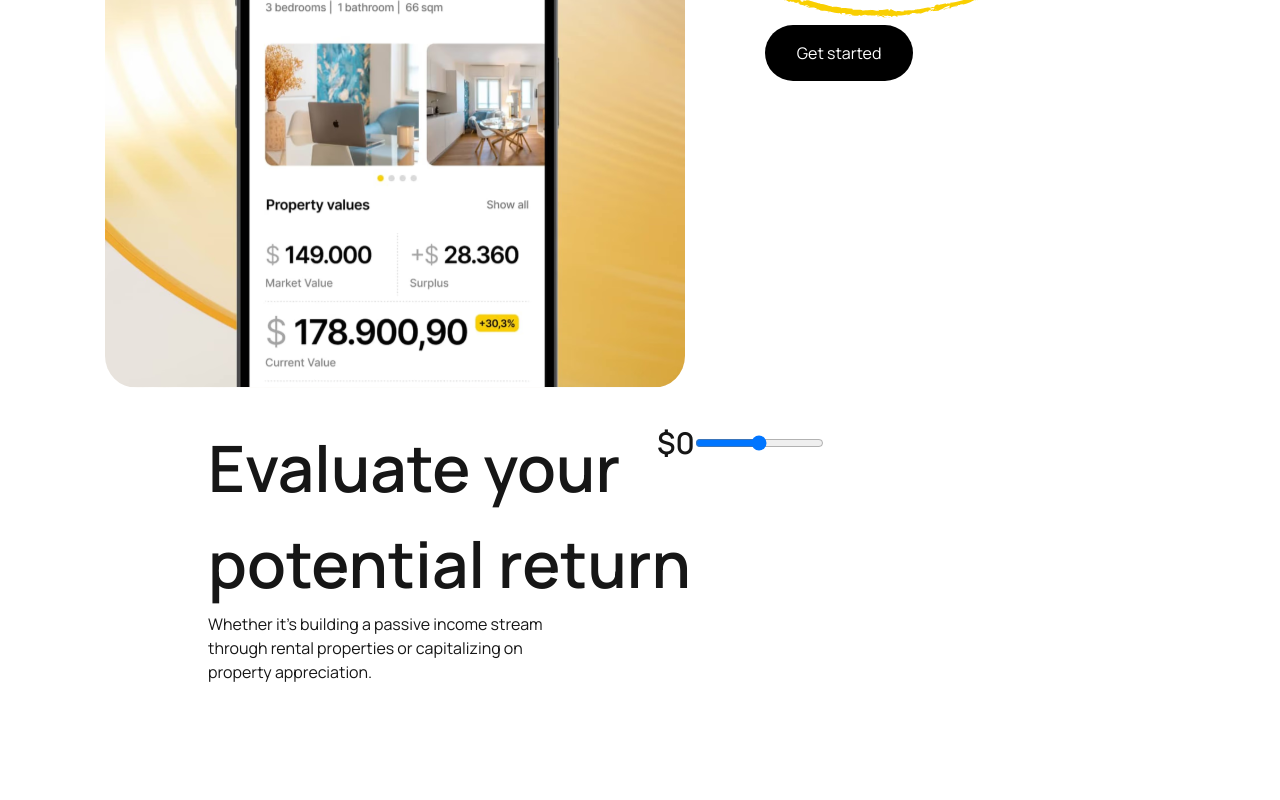
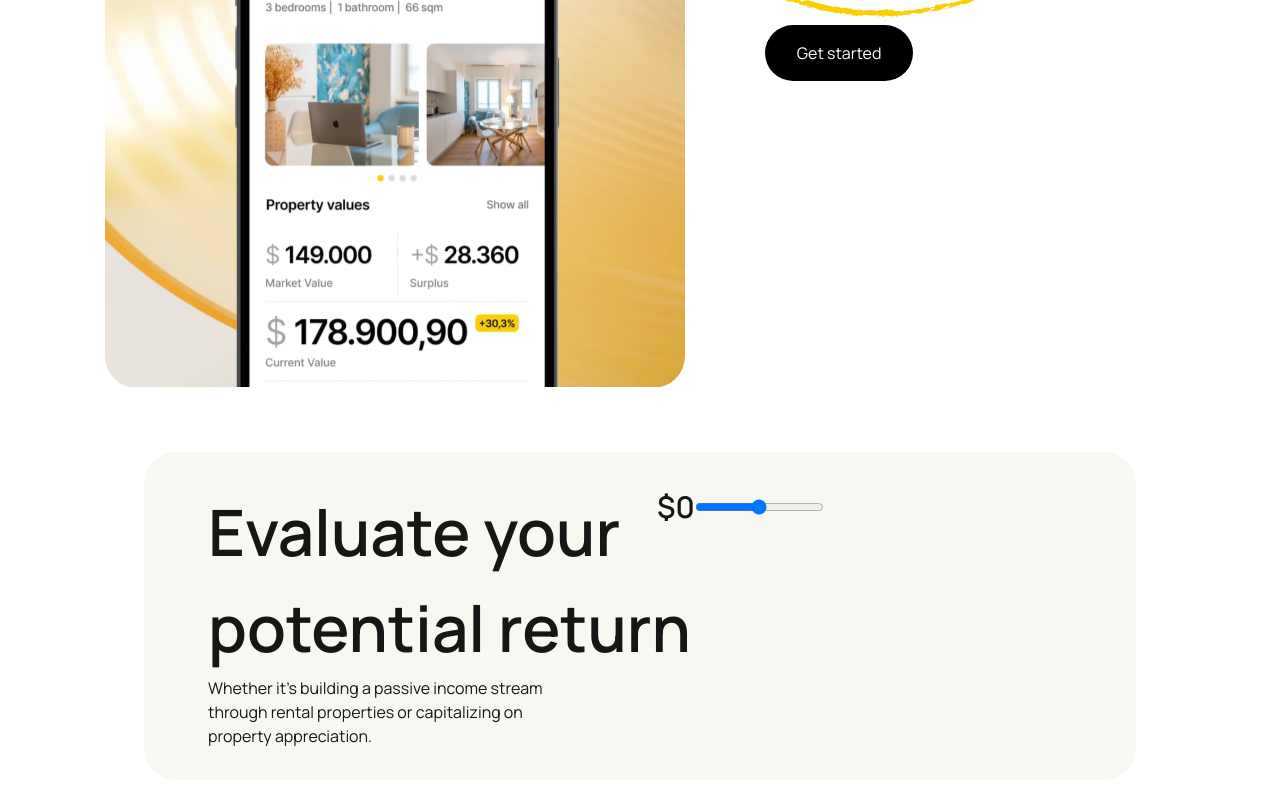
Before and after one commit to Daniel264/Slice, a Next.js app: page / in a window 1280 px wide. Shown: the part 1547-2347 px from the top of the page. Before the commit the page ends 2283 px from the top, so only its background shows below. Built offline with nearby package versions, Linux system fonts and the light colour scheme.

Commit message:
Add colors to the range component and adjust the layout

```diff
--- a/src/components/Range-slider.tsx
+++ b/src/components/Range-slider.tsx
@@ -14,7 +14,7 @@ const RangeSlider = () => {
     return (
         <div className="range-container">
             <label htmlFor="range">${value}</label>
-            <input type="range" onProgress={onMoveBack} onPointerUp={onMoveBack} onChange={onchange || onMoveBack} className="range-slider" />
+            <input type="range" onProgress={onMoveBack} onPointerUp={onMoveBack} onChange={onchange || onMoveBack} className="range-slider rating" />
         </div>
     );
 };
--- a/src/styles/SCSS/components/_range-component.scss
+++ b/src/styles/SCSS/components/_range-component.scss
@@ -5,5 +5,7 @@
     flex-direction: row;
     width: 80%;
     padding: 2rem 4rem;
-
+    background: var(--section-color);
+    border-radius: 2rem;
+    margin-top: 4rem;
 }
--- a/src/styles/SCSS/index.css
+++ b/src/styles/SCSS/index.css
@@ -387,6 +387,9 @@ h1 {
   flex-direction: row;
   width: 80%;
   padding: 2rem 4rem;
+  background: var(--section-color);
+  border-radius: 2rem;
+  margin-top: 4rem;
 }
 
 h1 {
```
Also changed, not shown: 1 other file (tests, documents, lock files or other folders).
